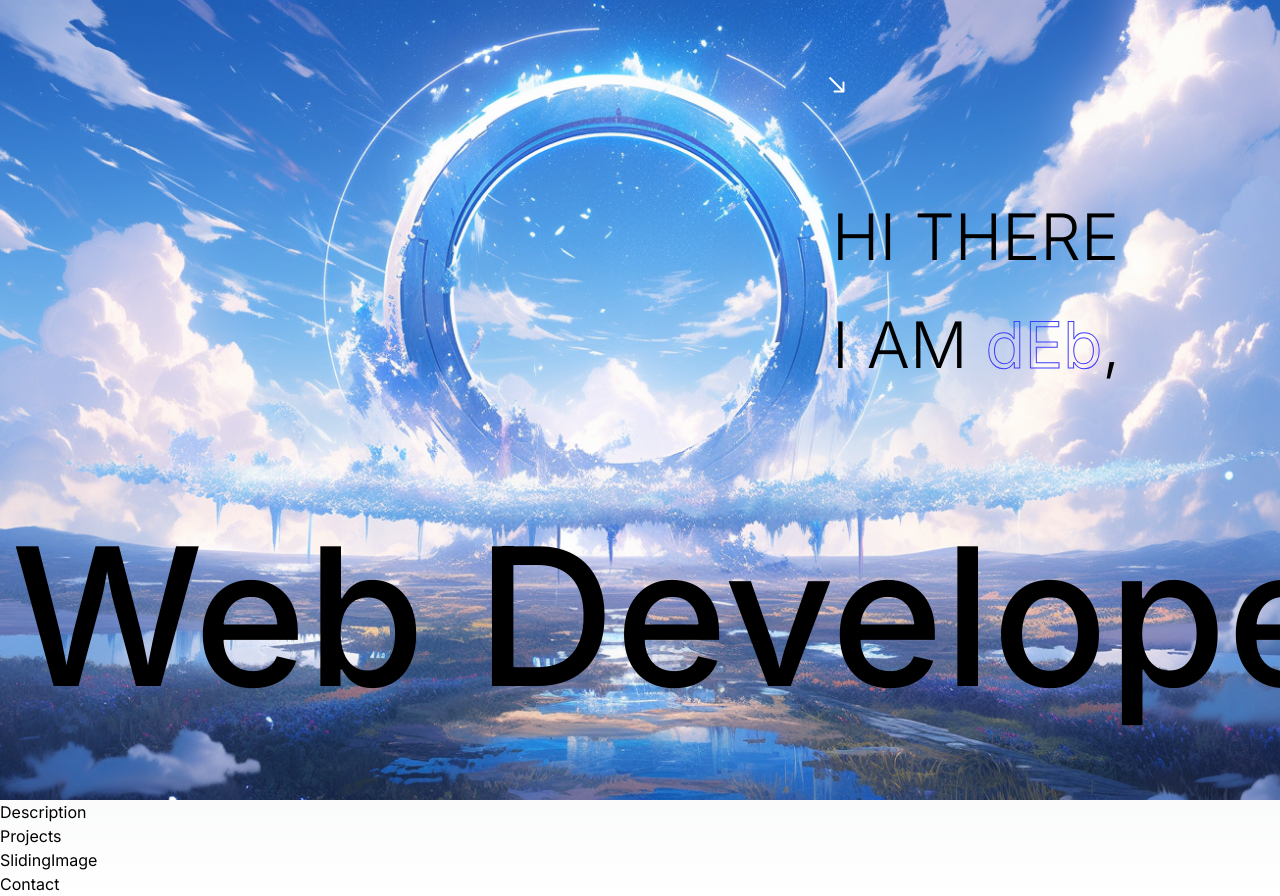
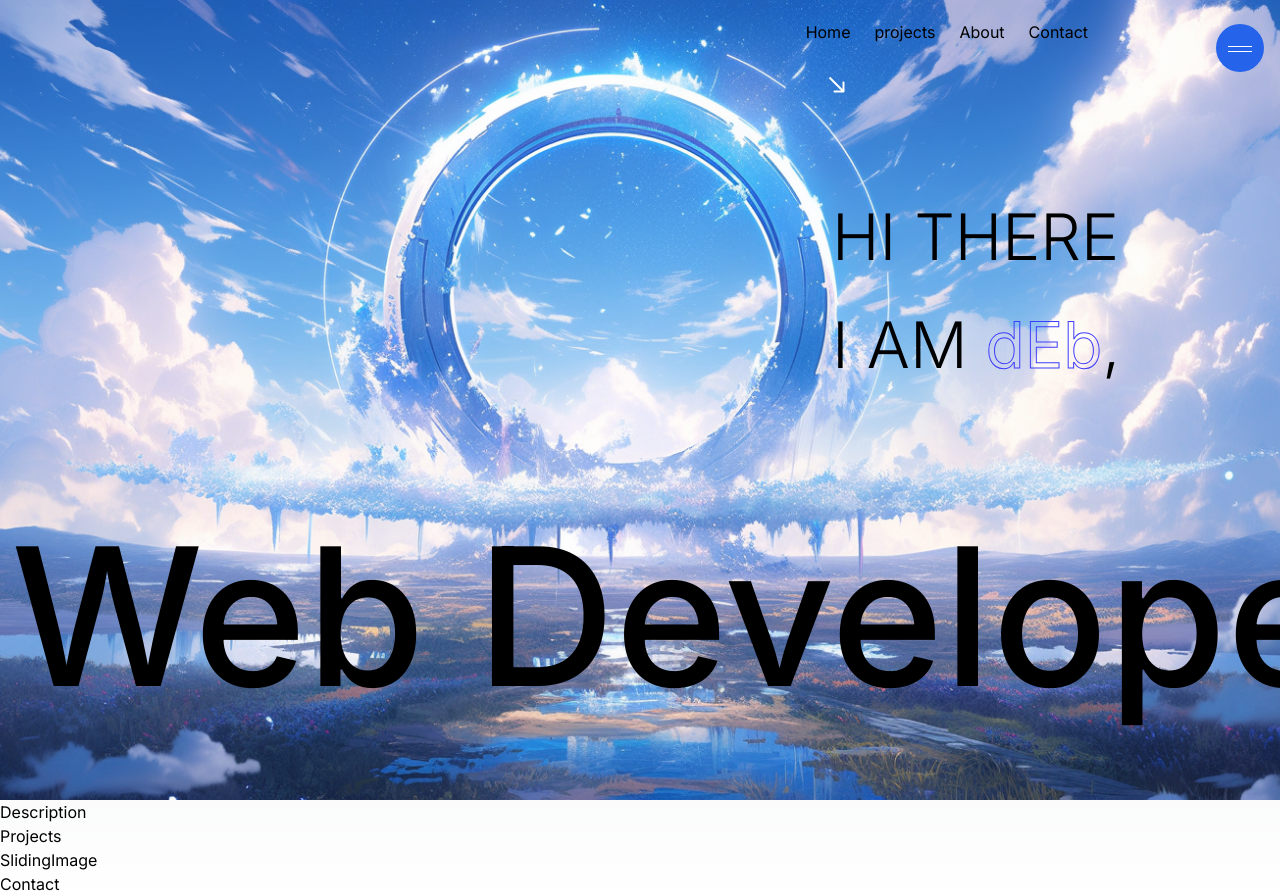
Before and after one commit to Aurora0087/portfolio-1, a Next.js app: page / in a window 1280 px wide. Built offline with nearby package versions, Linux system fonts and the light colour scheme.

Commit message:
modified:   app/globals.css 	modified:   app/page.tsx 	modified:   components/Preloader.tsx 	new file:   components/common/Magnet.tsx 	new file:   components/header/Header.tsx 	modified:   components/header/Nav.tsx 	new file:   components/header/NavItems.tsx 	new file:   components/header/anim.ts

```diff
--- a/app/globals.css
+++ b/app/globals.css
@@ -37,3 +37,27 @@ body {
 .description span{
   -webkit-text-stroke: 1px rgb(61, 61, 252);
 }
+
+.center{
+  display: grid;
+  place-items: center;
+}
+
+.burger::after,
+.burger::before{
+  position: absolute;
+  content: "";
+  background: #fff;
+  height: 1px;
+  width: 100%;
+  transition: transform 0.3s;
+}
+.burger::before{
+  top: 5px;
+}
+.close-burger::before{
+  transform: rotate(45deg);
+}
+.close-burger::after{
+  transform: rotate(-45deg);
+}
--- a/app/page.tsx
+++ b/app/page.tsx
@@ -6,6 +6,7 @@ import Landing from '@/components/Landing';
 import Preloader from '@/components/Preloader';
 import Projects from '@/components/Projects';
 import SlidingImage from '@/components/SlidingImage';
+import Header from '@/components/header/Header';
 import { AnimatePresence } from 'framer-motion';
 import { useEffect, useState } from 'react'
 
@@ -33,6 +34,7 @@ export default function Home() {
       <AnimatePresence mode='wait'>
         {isLoading && <Preloader />}
       </AnimatePresence>
+      <Header/>
       <Landing />
       <Description />
       <Projects />
--- a/components/Preloader.tsx
+++ b/components/Preloader.tsx
@@ -36,7 +36,7 @@ export default function Index() {
     }
 
     return (
-        <motion.div variants={slideUp} initial="initial" exit="exit" className=" h-screen w-screen flex items-center justify-center fixed z-[99] bg-[#141516]">
+        <motion.div variants={slideUp} initial="initial" exit="exit" className=" h-screen w-screen flex items-center justify-center fixed z-[999] bg-[#141516]">
             {dimension.width > 0 &&
             <>
                 <motion.p variants={opacity} initial="initial" animate="enter" className=' flex text-5xl items-center absolute z-50'><span className=' block w-2 h-2 bg-white rounded-full mr-3'></span>{words[index]}</motion.p>
--- /dev/null
+++ b/components/common/Magnet.tsx
@@ -0,0 +1,49 @@
+'use client'
+
+import React, { ReactElement, useEffect, useRef } from 'react'
+import gsap from 'gsap';
+
+interface MagnetProps {
+    children: ReactElement;
+}
+
+export default function Magnet({ children }: MagnetProps): ReactElement {
+    const magnetic = useRef<HTMLDivElement>(null);
+
+    useEffect(() => {
+        if (magnetic.current) {
+            const xTo = gsap.quickTo(magnetic.current, 'x', { duration: 1, ease: 'elastic.out(1, 0.3)' });
+            const yTo = gsap.quickTo(magnetic.current, 'y', { duration: 1, ease: 'elastic.out(1, 0.3)' });
+
+            const handleMouseMove = (e: MouseEvent) => {
+                console.log(e)
+                console.log(magnetic.current!.getBoundingClientRect())
+                const { clientX, clientY } = e;
+                const { height, width, left, top } = magnetic.current!.getBoundingClientRect();
+                const x = clientX - (left + width / 2);
+                const y = clientY - (top + height / 2);
+                xTo(x * 0.35);
+                yTo(y * 0.35);
+            };
+
+            const handleMouseLeave = () => {
+                xTo(0);
+                yTo(0);
+            };
+
+            magnetic.current.addEventListener('mousemove', handleMouseMove);
+            magnetic.current.addEventListener('mouseleave', handleMouseLeave);
+
+            return () => {
+                if (magnetic.current) {
+                    magnetic.current.removeEventListener('mousemove', handleMouseMove);
+                    magnetic.current.removeEventListener('mouseleave', handleMouseLeave);
+                }
+            };
+        }
+    }, [magnetic]);
+
+    return (
+        React.cloneElement(children, { ref: magnetic })
+    )
+}
--- /dev/null
+++ b/components/header/Header.tsx
@@ -0,0 +1,52 @@
+'use client'
+
+import React, { useState } from 'react'
+import Nav from './Nav';
+import { AnimatePresence, motion } from 'framer-motion';
+import Magnet from '../common/Magnet';
+import { items } from './NavItems';
+import Link from 'next/link';
+
+function Header() {
+
+    const [isActive, setIsLoading] = useState(false);
+
+    return (
+        <header className=' absolute top-0 z-10 w-screen px-[15vw] py-5'>
+            <div className=' flex justify-end gap-6'>
+                {
+                    items.map((data, index) => {
+                        return (
+                            <Magnet
+                                key={index}>
+                                <div>
+                                    <Link
+                                        className=' hover:text-gray-300'
+                                        href={data.href}>{data.title}</Link>
+                                </div>
+                            </Magnet>
+                        )
+                    })
+                }
+            </div>
+
+            <div className='absolute right-6 top-6 w-12'>
+                <Magnet>
+                    <div
+                        onClick={() => { setIsLoading(!isActive) }}
+                        className=' fixed right-4 z-[2000] overflow-hidden center bg-blue-600 rounded-full aspect-square w-12 cursor-pointer'>
+                        <div className={`burger relative w-6 h-[5px] ${isActive ? "close-burger" : "open"}`}>
+                        </div>
+                    </div>
+                </Magnet>
+
+                <AnimatePresence mode='wait'>
+                    {isActive && <Nav />}
+                </AnimatePresence>
+            </div>
+
+        </header>
+    )
+}
+
+export default Header
--- a/components/header/Nav.tsx
+++ b/components/header/Nav.tsx
@@ -1,24 +1,22 @@
+'use client'
+
 import React from 'react'
-
-const menuSlide = {
-    initial: { x: "calc(100% + 100px)" },
-    enter: { x: "0", transition: { duration: 0.8, ease: [0.76, 0, 0.24, 1] } },
-    exit: { x: "calc(100% + 100px)", transition: { duration: 0.8, ease: [0.76, 0, 0.24, 1] } }
-}
-const slide = {
-    initial: { x: 80 },
-    enter: (i: any) => ({ x: 0, transition: { duration: 0.8, ease: [0.76, 0, 0.24, 1], delay: 0.05 * i } }),
-    exit: (i: any) => ({ x: 80, transition: { duration: 0.8, ease: [0.76, 0, 0.24, 1], delay: 0.05 * i } })
-}
-const scale = {
-    open: { scale: 1, transition: { duration: 0.3 } },
-    closed: { scale: 0, transition: { duration: 0.4 } }
-}
+import { motion } from 'framer-motion';
+import { menuSlide } from './anim';
+import NavItems from './NavItems';
 
 function Nav() {
-
     return (
-        <div>Nav</div>
+        <motion.div
+            variants={menuSlide}
+            initial="initial"
+            animate="enter"
+            exit="exit"
+            className=' w-80 p-8 pt-[12vh] capitalize fixed z-50 h-screen bg-black right-0 top-0 flex flex-col gap-5 items-center justify-between'>
+            <p className=' pb-2 border-b border-blue-500 w-full text-gray-400'>navigation -</p>
+            <NavItems />
+            <p className=' border-t w-full text-end border-blue-500 pt-2 text-gray-400'>- footer</p>
+        </motion.div>
     )
 }
 
--- /dev/null
+++ b/components/header/NavItems.tsx
@@ -0,0 +1,59 @@
+'use client'
+
+import Link from 'next/link'
+import React from 'react'
+import { motion } from 'framer-motion';
+import { slide } from './anim';
+import Magnet from '../common/Magnet';
+
+export const items = [
+
+    {
+        title: "Home",
+        href: "/",
+    },
+    {
+        title: "projects",
+        href: "#projects",
+    },
+    {
+        title: "About",
+        href: "#about",
+    },
+    {
+        title: "Contact",
+        href: "#contact",
+    },
+]
+
+function NavItems() {
+    return (
+        <div className=' py-4 flex gap-2 flex-col text-4xl'>
+            {
+                items.map((data, index) => {
+                    return (
+                        <Magnet
+                            key={index}>
+                            <motion.div
+                                custom={index}
+                                variants={slide}
+                                initial="initial"
+                                animate="enter"
+                                exit="exit"
+                            >
+                                <Link
+                                    className=' hover:text-blue-500'
+                                    href={data.href}>{
+                                        data.title
+                                    }</Link>
+                            </motion.div>
+                        </Magnet>
+
+                    )
+                })
+            }
+        </div>
+    )
+}
+
+export default NavItems
--- /dev/null
+++ b/components/header/anim.ts
@@ -0,0 +1,16 @@
+export const menuSlide = {
+    initial: {x: "calc(100% + 100px)"},
+    enter: {x: "0", transition: {duration: 0.8, ease: [0.76, 0, 0.24, 1]}},
+    exit: {x: "calc(100% + 100px)", transition: {duration: 0.8, ease: [0.76, 0, 0.24, 1]}}
+}
+
+export const slide = {
+    initial: {x: 80},
+    enter: (i:any) => ({x: 0, transition: {duration: 0.8, ease: [0.76, 0, 0.24, 1], delay: 0.05 * i}}),
+    exit: (i:any) => ({x: 80, transition: {duration: 0.8, ease: [0.76, 0, 0.24, 1], delay: 0.05 * i}})
+}
+
+export const scale = {
+    open: {scale: 1, transition: {duration: 0.3}},
+    closed: {scale: 0, transition: {duration: 0.4}}
+}
```
